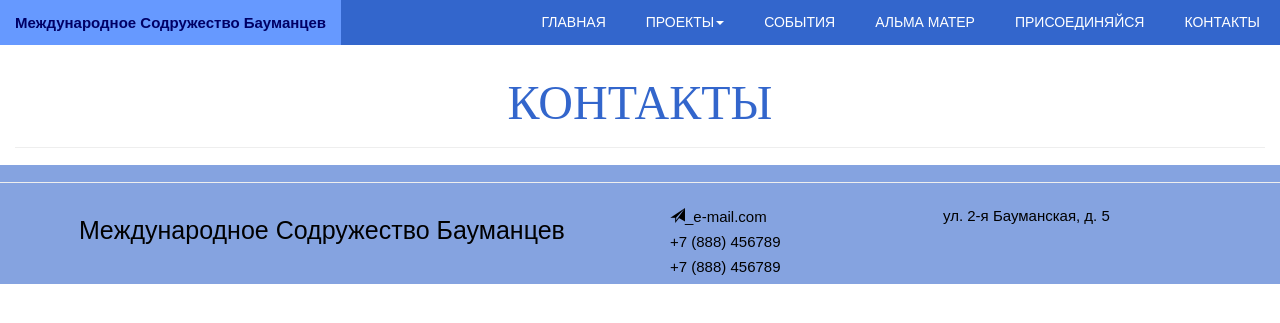
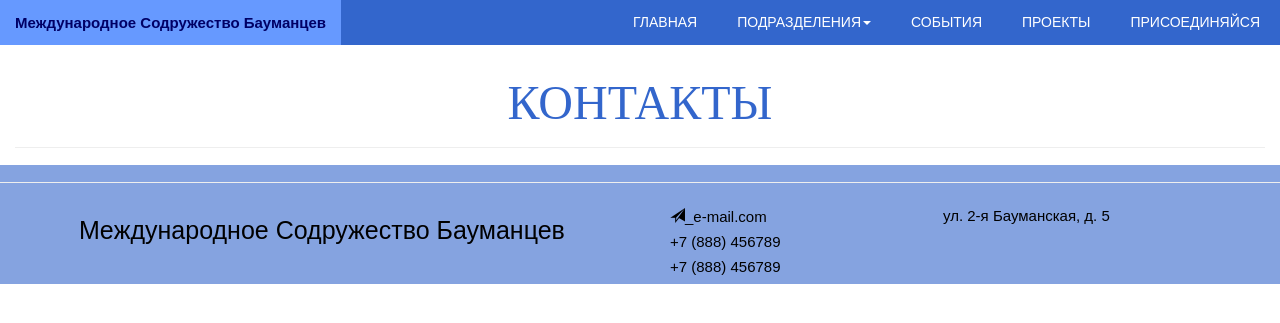
Before and after one commit to ArturAmbartsumov/MSB, a Django app: template main/templates/main/base.html in a window 1280 px wide. Shown: the top 323 px of the page. Run offline with Django 3.2, Linux system fonts and the light colour scheme; the template is opened without the code that fills it, so the values that code supplies are empty; some libraries are stand-ins or nearby versions; some web fonts are replaced.

Commit message:
Микро на главной
Присоединяйся и меню

```diff
--- a/main/templates/main/base.html
+++ b/main/templates/main/base.html
@@ -35,7 +35,7 @@
 
 		            <li class="dropdown {% if department %} active {% endif %} ">
 
-                  <a href={% url 'main:projectList'%} class="dropdown-toggle" data-toggle="dropdown">Проекты<b class="caret"></b></a>
+                  <a href={% url 'main:projectList'%} class="dropdown-toggle" data-toggle="dropdown">Подразделения<b class="caret"></b></a>
 		              <ul class="dropdown-menu">
 
 		              	{% for v in departmentsList %}
@@ -47,10 +47,10 @@
 		            </li>
 		            <li><a href={% url 'main:newsList'%} {% if newsList %} class="active" {% endif %}>События</a></li>
 
-		            <li><a href={% url 'main:projectList'%} {% if projectsList %} class="active" {% endif %}>Альма матер</a></li>
+		            <li><a href={% url 'main:projectList'%} {% if projectsList %} class="active" {% endif %}>Проекты</a></li>
 
 		            <li><a href="#" data-toggle="modal" data-target="#SignInModal"> Присоединяйся</a></li>
-		            <li><a href="#">Контакты</a></li>
+		            <!--<li><a href="#">Контакты</a></li>-->
 		          </ul>
 		                   					<!--<form class="navbar-form navbar-left" role="search">
 		                    						<div class="form-group">
@@ -125,8 +125,8 @@
         <div class="col-lg-9 col-md-9 col-sm-9 col-xs-10">
           <div class="col-lg-10 col-md-10 col-sm-10 ">
           <h4><span class="glyphicon glyphicon-send"></span>_e-mail.com</h4>
-          <h4>+7 (888) 456789</4>
-            <h4>+7 (888) 456789</4>
+          <h4>+7 (888) 456789</h4>
+            <h4>+7 (888) 456789</h4>
           </div>
         <div class="ccol-lg-10 col-md-10 col-sm-10 ">
           <h4></h4>
@@ -146,10 +146,11 @@
         <div class="modal-content">
                     <div class="modal-header">
                         <button type="button" class="close" data-dismiss="modal" aria-hidden="true">&times;</button>
-                        <h4 class="modal-title" id="myModalLabel">Форма регистрации для...</h4>
+                        <h4 class="modal-title" id="myModalLabel"></h4>
                       </div>
+            <h4 style="padding:50px;">Вы можете запросить любую интересующую информацию ппо нашму адресу электронной почты <strong>Ibcfund@mail.ru</strong></h4>
 
-        <div class="panel-group" id="accordion">
+      <!--  <div class="panel-group" id="accordion">
           <div class="panel panel-default">
             <div class="panel-heading">
               <h4 class="panel-title">
@@ -233,10 +234,12 @@
             </div>
 
             </div>
-            </div>
+            </div>-->
           <div class="modal-footer">
             <button type="button" class="btn btn-default" data-dismiss="modal">Закрыть</button>
-            <button type="button" class="btn btn-info">Зарегистрироваться</button>
+           <!-- <button type="button" class="btn btn-info">Написать письмо</button>-->
+
+            <a class="btn btn-info" href="mailto:Ibcfund@mail.ru?subject=Информационное письмо">Напиьсать письмо</a>
           </div>
         </div>
       </div>
```
